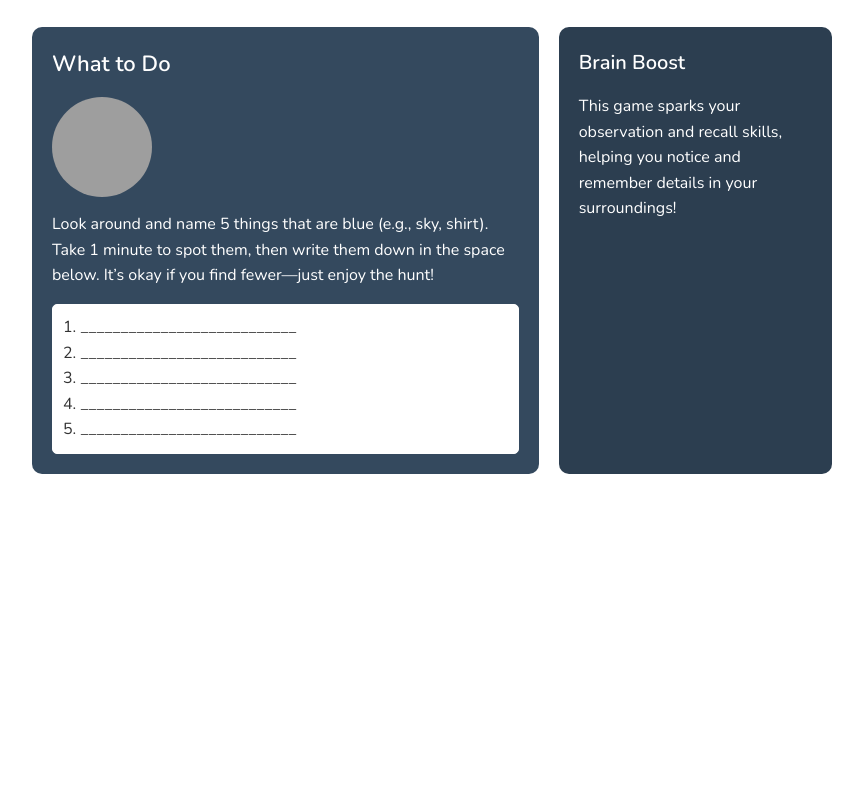
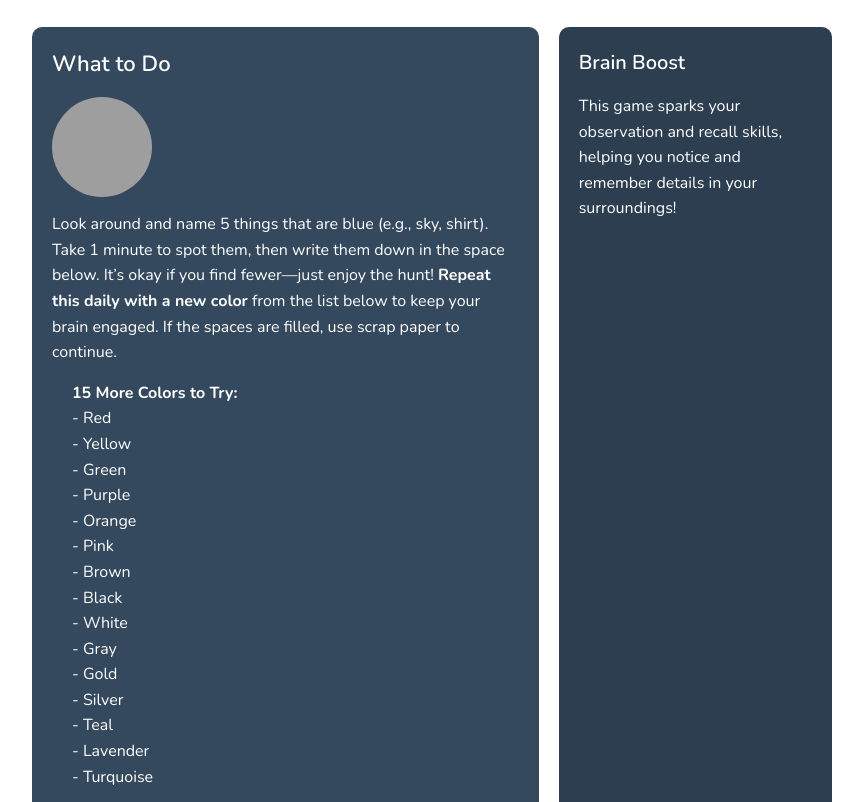
Before and after one commit to passionetai/braingames, a plain HTML site: page game3.html in a window 1280 px wide. Shown: the part 143-945 px from the top of the page, without its empty margins (208-1071 px from the left). Before the commit the page ends 800 px from the top, so only its background shows below. Drawn offline with nearby package versions, Linux system fonts and the light colour scheme; grey boxes are pictures that could not be loaded.

Commit message:
Update game3.html

```diff
--- a/game3.html
+++ b/game3.html
@@ -95,6 +95,12 @@
             margin-bottom: 15px;
         }
 
+        .task-section .color-list {
+            font-size: 16px;
+            margin-bottom: 15px;
+            padding-left: 20px;
+        }
+
         .task-section .writing-space {
             border: 1px solid #fff;
             border-radius: 5px;
@@ -154,7 +160,25 @@
                 <img src="paint.png" alt="Paint Image">
             </div>
             <div class="task-content">
-                Look around and name 5 things that are blue (e.g., sky, shirt). Take 1 minute to spot them, then write them down in the space below. It’s okay if you find fewer—just enjoy the hunt!
+                Look around and name 5 things that are blue (e.g., sky, shirt). Take 1 minute to spot them, then write them down in the space below. It’s okay if you find fewer—just enjoy the hunt! <strong>Repeat this daily with a new color</strong> from the list below to keep your brain engaged. If the spaces are filled, use scrap paper to continue.
+            </div>
+            <div class="color-list">
+                <strong>15 More Colors to Try:</strong><br>
+                - Red<br>
+                - Yellow<br>
+                - Green<br>
+                - Purple<br>
+                - Orange<br>
+                - Pink<br>
+                - Brown<br>
+                - Black<br>
+                - White<br>
+                - Gray<br>
+                - Gold<br>
+                - Silver<br>
+                - Teal<br>
+                - Lavender<br>
+                - Turquoise<br>
             </div>
             <div class="writing-space">
                 1. ___________________________<br>
```
